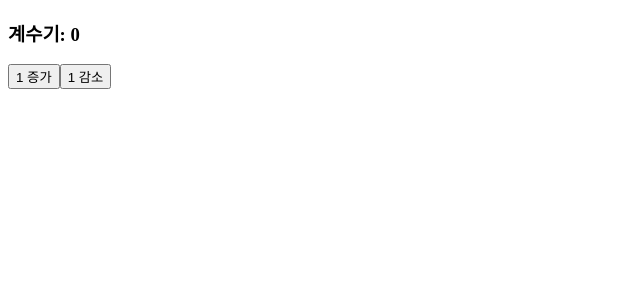
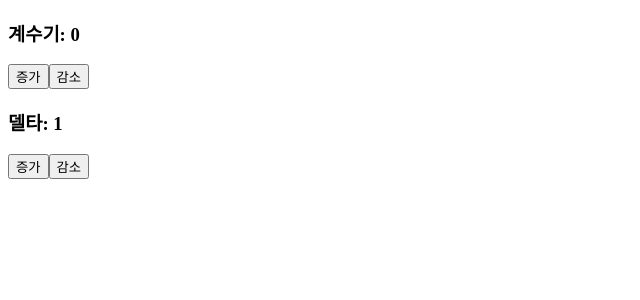
Before and after one commit to osparking/reactpro, a React (Vite) app: page / in a window 1280 px wide. Shown: the top 300 px of the page, without its empty margins (0-640 px from the left). Built offline with nearby package versions, Linux system fonts and the light colour scheme.

Commit message:
employ delta state variable for the counter

```diff
--- a/src/components/Counter.jsx
+++ b/src/components/Counter.jsx
@@ -2,21 +2,27 @@ import { useState } from "react";
 
 export default function Counter() {
   const [count, setCount] = useState(0);
+  const [delta, setDelta] = useState(1);
   function incByOne() {
-    setCount(count + 1);
+    setCount(count + delta);
   }
   function decByOne() {
-    setCount(count - 1);
+    setCount(count - delta);
+  }
+  function incDelta() {
+    setDelta(delta + 1);
+  }
+  function decDelta() {
+    setDelta(delta - 1);
   }
   return (
     <div>
       <h3>계수기: {count}</h3>
-      <button onClick={incByOne}>
-        1 증가
-      </button>
-      <button onClick={decByOne}>
-        1 감소
-      </button>
+      <button onClick={incByOne}>증가</button>
+      <button onClick={decByOne}>감소</button>
+      <h3>델타: {delta}</h3>
+      <button onClick={incDelta}>증가</button>
+      <button onClick={decDelta}>감소</button>
     </div>
   );
 }
```
